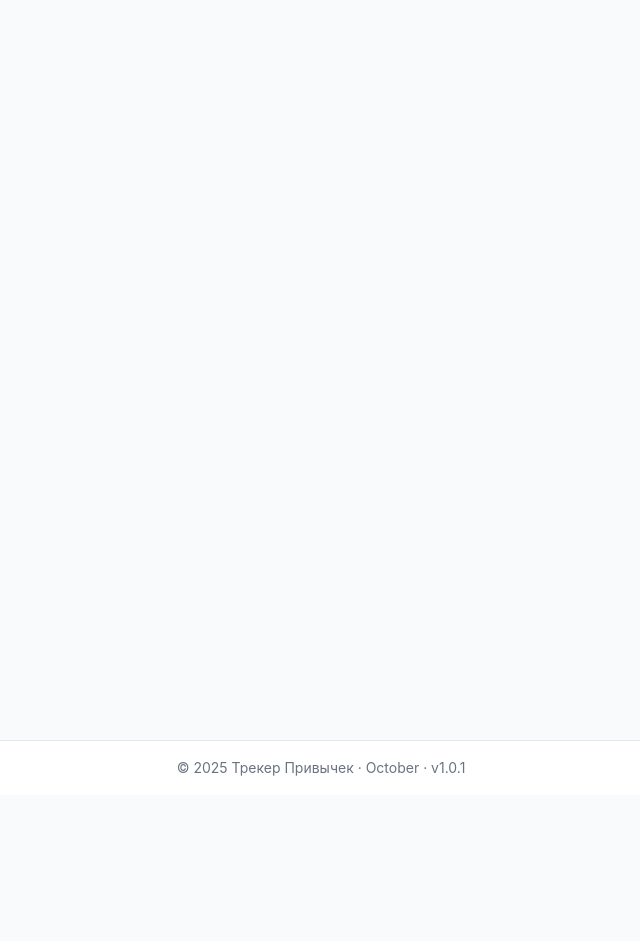
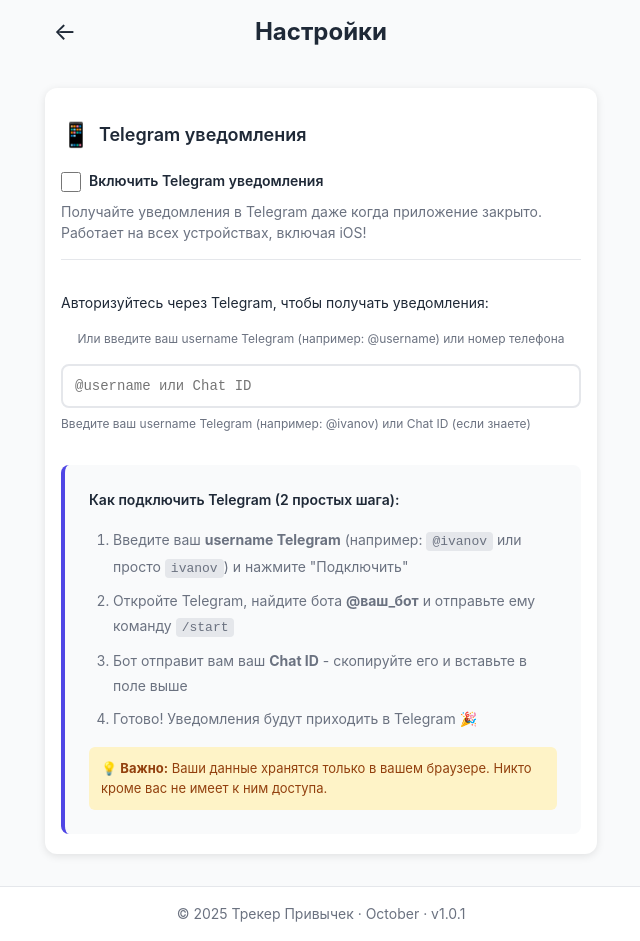
Before and after one commit to Tilkerman/project-pwa, a Vue app: page /settings in a window 1280 px wide. Shown: the whole page, without its empty margins (319-959 px from the left). Before the commit the page ends 800 px from the top, so only its background shows below. Built offline with nearby package versions, Linux system fonts and the light colour scheme; no server answers.

Commit message:
обавлена страница настроек с Telegram, иконка настроек в header главной страницы

```diff
--- a/src/router/index.ts
+++ b/src/router/index.ts
@@ -3,6 +3,7 @@ import HomeView from '../views/HomeView.vue'
 import HabitDetailView from '../views/HabitDetailView.vue'
 import StatsView from '../views/StatsView.vue'
 import AchievementsView from '../views/AchievementsView.vue'
+import SettingsView from '../views/SettingsView.vue'
 
 const router = createRouter({
   history: createWebHistory(import.meta.env.BASE_URL),
@@ -26,6 +27,11 @@ const router = createRouter({
       path: '/achievements',
       name: 'achievements',
       component: AchievementsView
+    },
+    {
+      path: '/settings',
+      name: 'settings',
+      component: SettingsView
     }
   ]
 })
--- a/src/views/HomeView.vue
+++ b/src/views/HomeView.vue
@@ -1,13 +1,14 @@
 <template>
   <div class="home-view">
+    <!-- Header с иконкой настроек -->
+    <header class="page-header">
+      <button class="settings-btn" @click="goToSettings" aria-label="Настройки">
+        <span class="settings-icon">⚙️</span>
+      </button>
+    </header>
+
     <!-- Заголовок H1 -->
-    <h1 class="main-title">Привет! Начнём новую привычку?</h1>
-
-    <!-- Мини-онбординг подзаголовок -->
-    <h2 class="subtitle">
-      Создавайте привычки, отмечайте прогресс каждый день<br>
-      и получайте уведомления в Telegram.
-    </h2>
+    <h1 class="main-title">Привычки</h1>
 
     <div v-if="store.loading" class="loading">Загрузка...</div>
 
@@ -37,9 +38,6 @@
       </button>
     </div>
 
-    <!-- Telegram настройки - уменьшенные отступы -->
-    <TelegramSettings v-if="!store.loading" class="telegram-section" />
-
     <!-- Модальное окно формы -->
     <div v-if="showForm" class="modal-overlay" @click.self="closeForm">
       <div class="modal-content">
@@ -56,7 +54,6 @@
 import { ref, onMounted } from 'vue'
 import { useRouter } from 'vue-router'
 import HabitForm from '@/components/HabitForm.vue'
-import TelegramSettings from '@/components/TelegramSettings.vue'
 import { useHabitsStore } from '@/stores/habitsStore'
 import { getProjectColorStyles } from '@/utils/projectColors'
 import type { Habit } from '@/types'
@@ -75,6 +72,10 @@ onMounted(async () => {
 
 function goToHabit(id: string) {
   router.push(`/habit/${id}`)
+}
+
+function goToSettings() {
+  router.push('/settings')
 }
 
 // Проверка, выполнена ли привычка сегодня
@@ -143,32 +144,71 @@ function closeForm() {
   min-height: 100vh;
 }
 
-/* Скрываем header-logo, если он все еще где-то есть */
-.header-logo {
-  display: none !important;
+/* Header с иконкой настроек */
+.page-header {
+  display: flex;
+  justify-content: flex-end;
+  align-items: center;
+  padding: 12px 20px 0;
+  margin-bottom: 0.5rem;
+  position: relative;
+  width: 100%;
+  box-sizing: border-box;
+}
+
+.settings-btn {
+  background: none;
+  border: none;
+  padding: 8px;
+  cursor: pointer;
+  display: flex;
+  align-items: center;
+  justify-content: center;
+  width: 40px;
+  height: 40px;
+  border-radius: 50%;
+  transition: background-color 0.2s ease;
+}
+
+.settings-btn:hover {
+  background-color: rgba(0, 0, 0, 0.05);
+}
+
+.dark .settings-btn:hover {
+  background-color: rgba(255, 255, 255, 0.1);
+}
+
+.settings-btn:active {
+  background-color: rgba(0, 0, 0, 0.1);
+}
+
+.dark .settings-btn:active {
+  background-color: rgba(255, 255, 255, 0.15);
+}
+
+.settings-icon {
+  font-size: 24px;
+  line-height: 1;
+  color: #333;
+  display: inline-block;
+  user-select: none;
+}
+
+.dark .settings-icon {
+  color: #e5e7eb;
 }
 
 /* Заголовок H1 - крупный, жирный, тёплый */
 .main-title {
   font-size: 1.75rem;
   font-weight: 700;
-  color: #1f2937;
+  color: var(--text-primary);
   text-align: center;
-  margin: 0 0 0.75rem 0;
+  margin: 0 0 1.5rem 0;
   line-height: 1.3;
   padding: 0 0.5rem;
 }
 
-/* Подзаголовок - маленький, серый, две строки, по центру */
-.subtitle {
-  font-size: 0.875rem;
-  font-weight: 400;
-  color: #6b7280;
-  text-align: center;
-  margin: 0 0 2rem 0;
-  line-height: 1.5;
-  padding: 0 1rem;
-}
 
 .loading {
   text-align: center;
@@ -293,11 +333,6 @@ function closeForm() {
   font-weight: 600;
 }
 
-/* Telegram секция - уменьшенные отступы */
-.telegram-section {
-  margin-top: 1.5rem;
-}
-
 /* Модальное окно */
 .modal-overlay {
   position: fixed;
--- /dev/null
+++ b/src/views/SettingsView.vue
@@ -0,0 +1,122 @@
+<template>
+  <div class="settings-view">
+    <!-- Header с кнопкой назад -->
+    <header class="settings-header">
+      <button class="back-btn" @click="goBack" aria-label="Назад">
+        <span class="back-icon">←</span>
+      </button>
+      <h1 class="settings-title">Настройки</h1>
+      <div class="header-spacer"></div>
+    </header>
+
+    <!-- Telegram настройки -->
+    <div class="settings-content">
+      <TelegramSettings />
+    </div>
+  </div>
+</template>
+
+<script setup lang="ts">
+import { useRouter } from 'vue-router'
+import TelegramSettings from '@/components/TelegramSettings.vue'
+
+const router = useRouter()
+
+function goBack() {
+  router.back()
+}
+</script>
+
+<style scoped>
+.settings-view {
+  max-width: 600px;
+  margin: 0 auto;
+  padding: 0 1rem 2rem;
+  min-height: 100vh;
+}
+
+.settings-header {
+  display: flex;
+  align-items: center;
+  justify-content: space-between;
+  padding: 12px 0;
+  margin-bottom: 1.5rem;
+  position: sticky;
+  top: 0;
+  background: var(--bg-primary);
+  z-index: 10;
+}
+
+.back-btn {
+  background: none;
+  border: none;
+  padding: 8px;
+  cursor: pointer;
+  display: flex;
+  align-items: center;
+  justify-content: center;
+  width: 40px;
+  height: 40px;
+  border-radius: 50%;
+  transition: background-color 0.2s ease;
+  font-size: 24px;
+  color: var(--text-primary);
+}
+
+.back-btn:hover {
+  background-color: rgba(0, 0, 0, 0.05);
+}
+
+.dark .back-btn:hover {
+  background-color: rgba(255, 255, 255, 0.1);
+}
+
+.back-btn:active {
+  background-color: rgba(0, 0, 0, 0.1);
+}
+
+.dark .back-btn:active {
+  background-color: rgba(255, 255, 255, 0.15);
+}
+
+.back-icon {
+  font-size: 24px;
+  line-height: 1;
+}
+
+.settings-title {
+  font-size: 1.5rem;
+  font-weight: 700;
+  color: var(--text-primary);
+  text-align: center;
+  margin: 0;
+  flex: 1;
+}
+
+.header-spacer {
+  width: 40px;
+}
+
+.settings-content {
+  display: flex;
+  flex-direction: column;
+  gap: 1.75rem; /* ~28px для разделения блоков */
+}
+
+/* Адаптивность */
+@media (max-width: 480px) {
+  .settings-view {
+    padding: 0 0.75rem 2rem;
+  }
+
+  .settings-title {
+    font-size: 1.25rem;
+  }
+}
+
+@media (min-width: 600px) {
+  .settings-view {
+    padding: 0 1.5rem 2rem;
+  }
+}
+</style>
```
